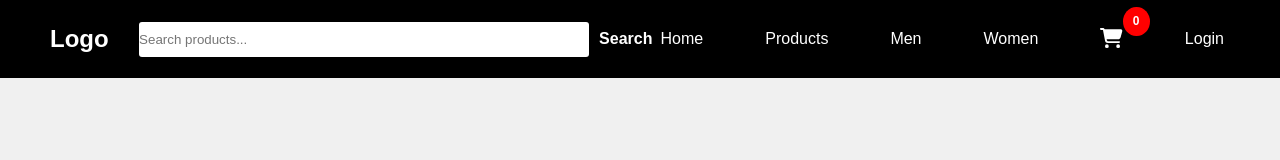
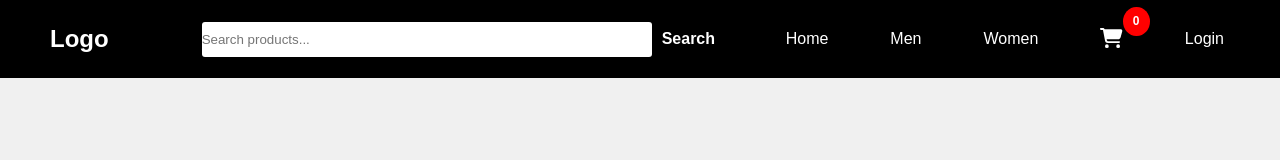
Before and after one commit to RaviSAikumar/Shopping, a React (Vite) app: page / in a window 1280 px wide. Shown: the top 160 px of the page. Built offline with nearby package versions, Linux system fonts and the light colour scheme.

Commit message:
Made updates to the project

```diff
--- a/src/component/navbar/navbar.jsx
+++ b/src/component/navbar/navbar.jsx
@@ -43,11 +43,6 @@ function NavMenu() {
         </li>
 
         <li>
-          <a className="nav-link" href="/">
-            Products
-          </a>
-        </li>
-        <li>
           <a className="nav-link" href="/products">
             Men
           </a>
```
